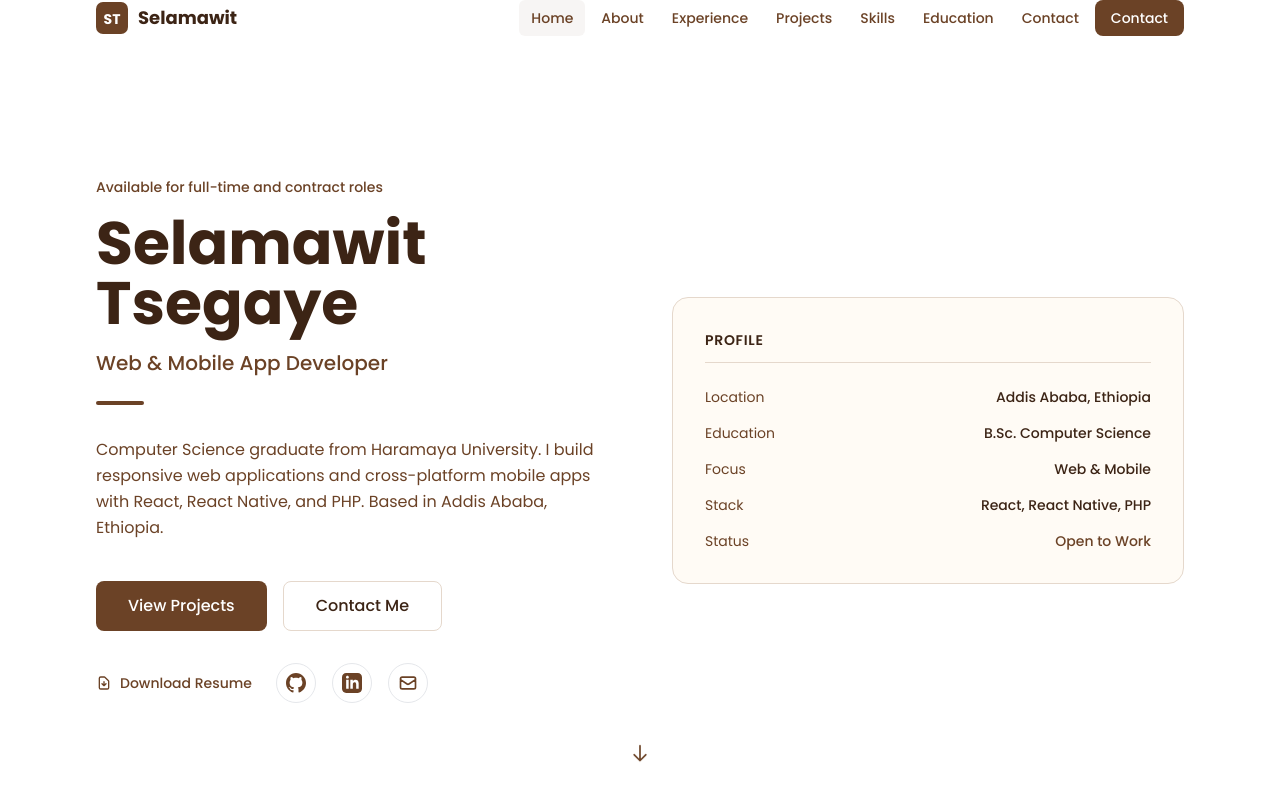
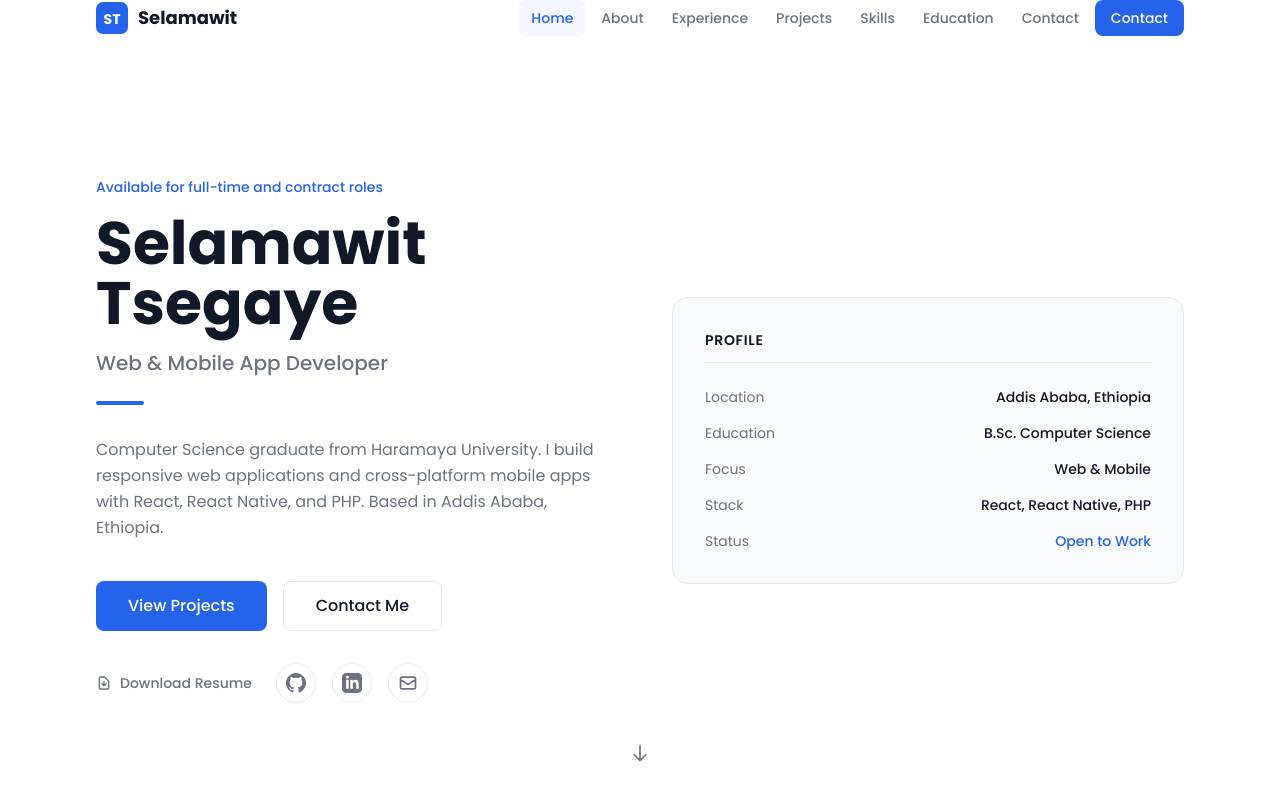
Before and after one commit to tsegayes332-cell/portfolio, a React (Create React App) app: page / in a window 1280 px wide. Shown: the top 800 px of the page. Built offline with nearby package versions, Linux system fonts and the light colour scheme; the HTML template or start-up script is replaced by a standard one.

Commit message:
Cobalt blue + white + charcoal palette with clean professional design

```diff
--- a/src/components/Header.js
+++ b/src/components/Header.js
@@ -43,7 +43,7 @@ const Header = () => {
       <nav className="container-custom flex justify-between items-center">
         <a href="#home" className="flex items-center gap-2.5">
           <svg className="w-8 h-8" viewBox="0 0 64 64" aria-label="Selamawit Tsegaye">
-            <rect width="64" height="64" rx="14" fill="#6B4226" />
+            <rect width="64" height="64" rx="14" fill="#2563EB" />
             <text x="32" y="43" fontFamily="Poppins, Arial, sans-serif" fontSize="28" fontWeight="700" fill="#ffffff" textAnchor="middle">ST</text>
           </svg>
           <span className={`text-lg font-bold transition-colors ${
--- a/src/index.css
+++ b/src/index.css
@@ -13,8 +13,8 @@ body {
     sans-serif;
   -webkit-font-smoothing: antialiased;
   -moz-osx-font-smoothing: grayscale;
-  background-color: #FFFBF5;
-  color: #3C2415;
+  background-color: #FFFFFF;
+  color: #111827;
 }
 
 code {
@@ -29,7 +29,7 @@ code {
 
 .card-hover:hover {
   transform: translateY(-4px);
-  box-shadow: 0 10px 25px -5px rgba(60, 36, 21, 0.1);
+  box-shadow: 0 10px 25px -5px rgba(0, 0, 0, 0.1);
 }
 
 /* Button Styles */
@@ -39,7 +39,7 @@ code {
 
 .btn-primary:hover {
   transform: translateY(-1px);
-  box-shadow: 0 4px 12px rgba(107, 66, 38, 0.35);
+  box-shadow: 0 4px 14px rgba(37, 99, 235, 0.4);
 }
 
 .btn-secondary {
@@ -47,8 +47,8 @@ code {
 }
 
 .btn-secondary:hover {
-  background: #FFFFFF;
-  border-color: #A66A3F;
+  background: #F8FAFC;
+  border-color: #2563EB;
 }
 
 /* Section Spacing */
@@ -74,13 +74,13 @@ code {
 .decoration-line {
   width: 48px;
   height: 3px;
-  background: #6B4226;
+  background: #2563EB;
   border-radius: 2px;
 }
 
 /* Selection Color */
 ::selection {
-  background-color: #6B4226;
+  background-color: #2563EB;
   color: white;
 }
 
@@ -90,14 +90,14 @@ code {
 }
 
 ::-webkit-scrollbar-track {
-  background: #FFFBF5;
+  background: #F8FAFC;
 }
 
 ::-webkit-scrollbar-thumb {
-  background: #E5D8CC;
+  background: #E5E7EB;
   border-radius: 3px;
 }
 
 ::-webkit-scrollbar-thumb:hover {
-  background: #A66A3F;
+  background: #2563EB;
 }
--- a/tailwind.config.js
+++ b/tailwind.config.js
@@ -6,15 +6,16 @@ module.exports = {
   theme: {
     extend: {
       colors: {
-        'primary': '#6B4226',
-        'primary-light': '#7D5A3A',
-        'secondary': '#A66A3F',
-        'accent': '#A66A3F',
-        'dark': '#FFFBF5',
+        'primary': '#2563EB',
+        'primary-light': '#3B82F6',
+        'primary-dark': '#1E3A8A',
+        'secondary': '#6B7280',
+        'accent': '#2563EB',
+        'dark': '#F8FAFC',
         'light': '#FFFFFF',
-        'light-gray': '#E5D8CC',
-        'text-primary': '#3C2415',
-        'text-secondary': '#6B4226',
+        'light-gray': '#E5E7EB',
+        'text-primary': '#111827',
+        'text-secondary': '#6B7280',
       },
       fontFamily: {
         'sans': ['Poppins', 'system-ui', 'sans-serif'],
@@ -22,6 +23,8 @@ module.exports = {
       },
       boxShadow: {
         'soft': '0 1px 3px 0 rgba(0, 0, 0, 0.08), 0 1px 2px -1px rgba(0, 0, 0, 0.06)',
+        'card': '0 4px 6px -1px rgba(0, 0, 0, 0.07), 0 2px 4px -2px rgba(0, 0, 0, 0.05)',
+        'card-hover': '0 10px 25px -5px rgba(0, 0, 0, 0.1), 0 8px 10px -6px rgba(0, 0, 0, 0.06)',
       },
       animation: {
         'fade-in': 'fadeIn 0.8s ease-out',
```
